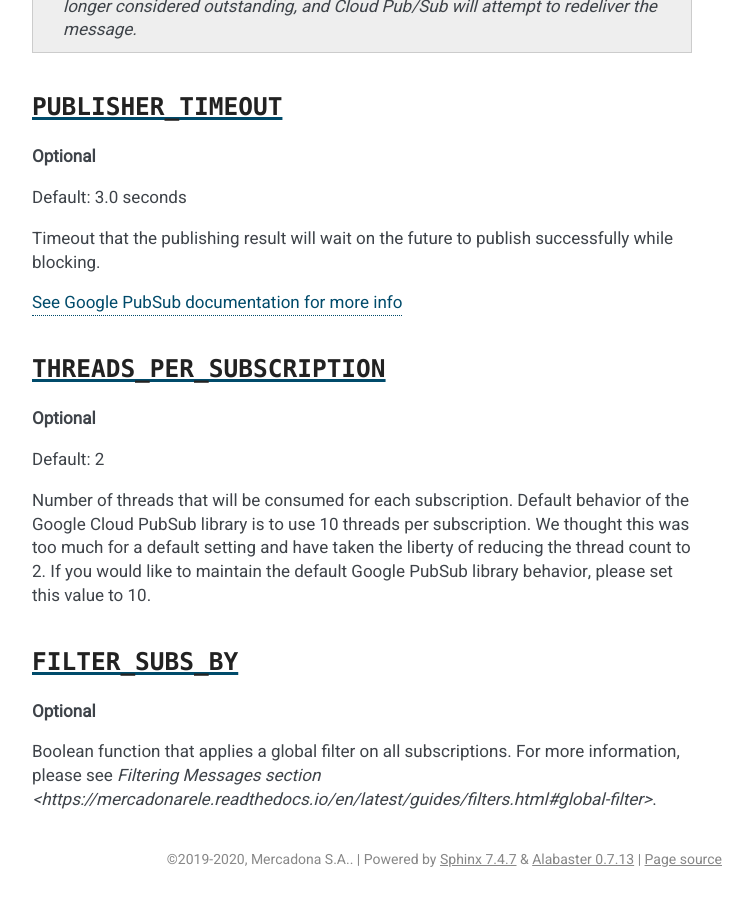
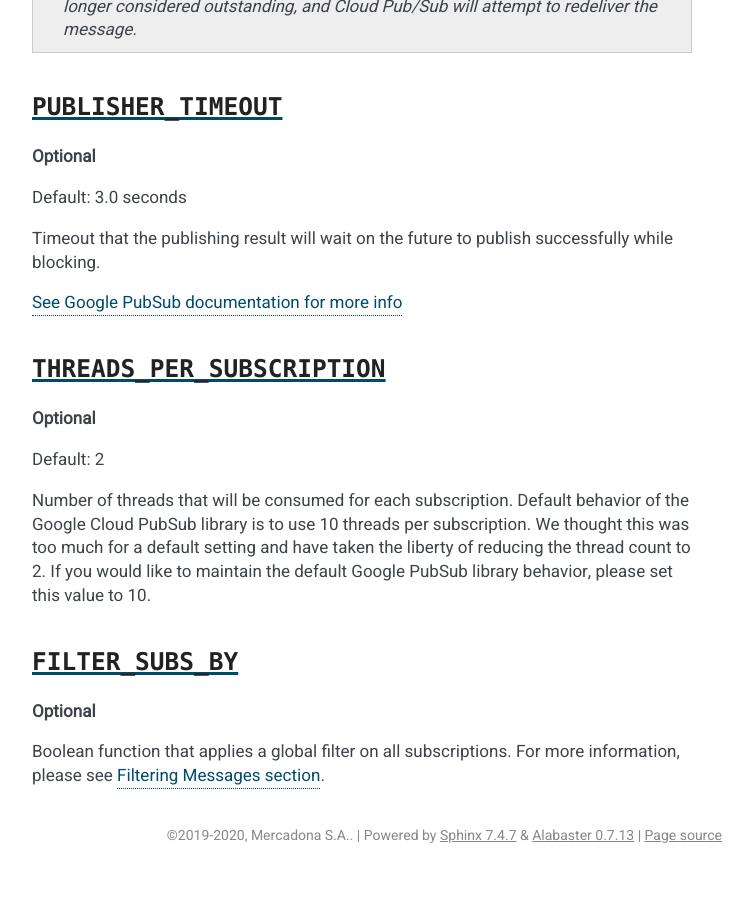
Before and after one commit to mercadona/rele, a Sphinx documentation site: the page built from docs/settings.rst, in a window 1280 px wide and 900 px high, scrolled down 2848 px. Shown: the whole window, without its empty margins (388-1141 px from the left). Built offline with Sphinx 7.4.7, drawn with Linux system fonts in a browser that asks for light colours; the version number is read from the project's files by our own code; after the commit the page ends 3724 px from its top, so only the background shows below that.

Commit message:
[fix] Links rendering in FILTER_SUBS_BY (#236)
This link was not rendered correctly due syntax typo

```diff
--- a/docs/settings.rst
+++ b/docs/settings.rst
@@ -159,4 +159,4 @@
 **Optional**
 
 Boolean function that applies a global filter on all subscriptions.
-For more information, please see `Filtering Messages section <https://mercadonarele.readthedocs.io/en/latest/guides/filters.html#global-filter>`.
+For more information, please see `Filtering Messages section <https://mercadonarele.readthedocs.io/en/latest/guides/filters.html#global-filter>`_.
```
